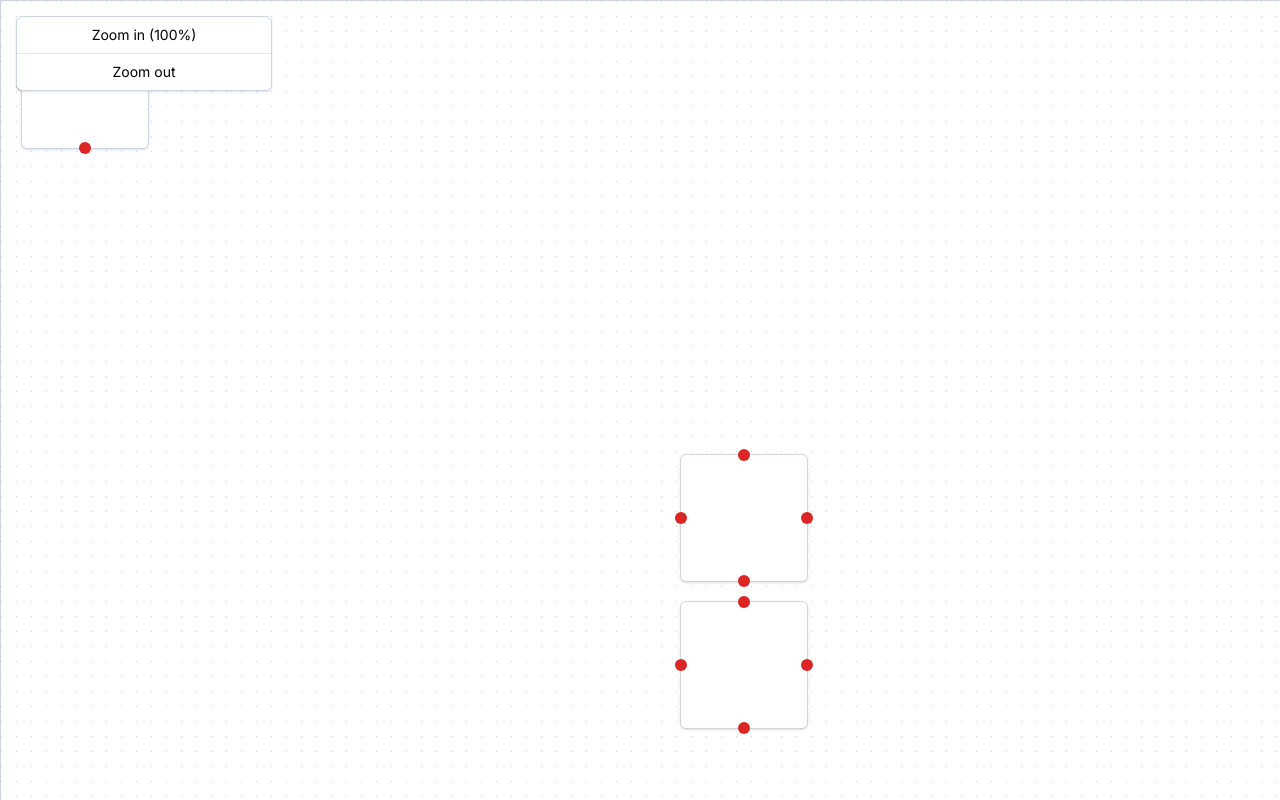
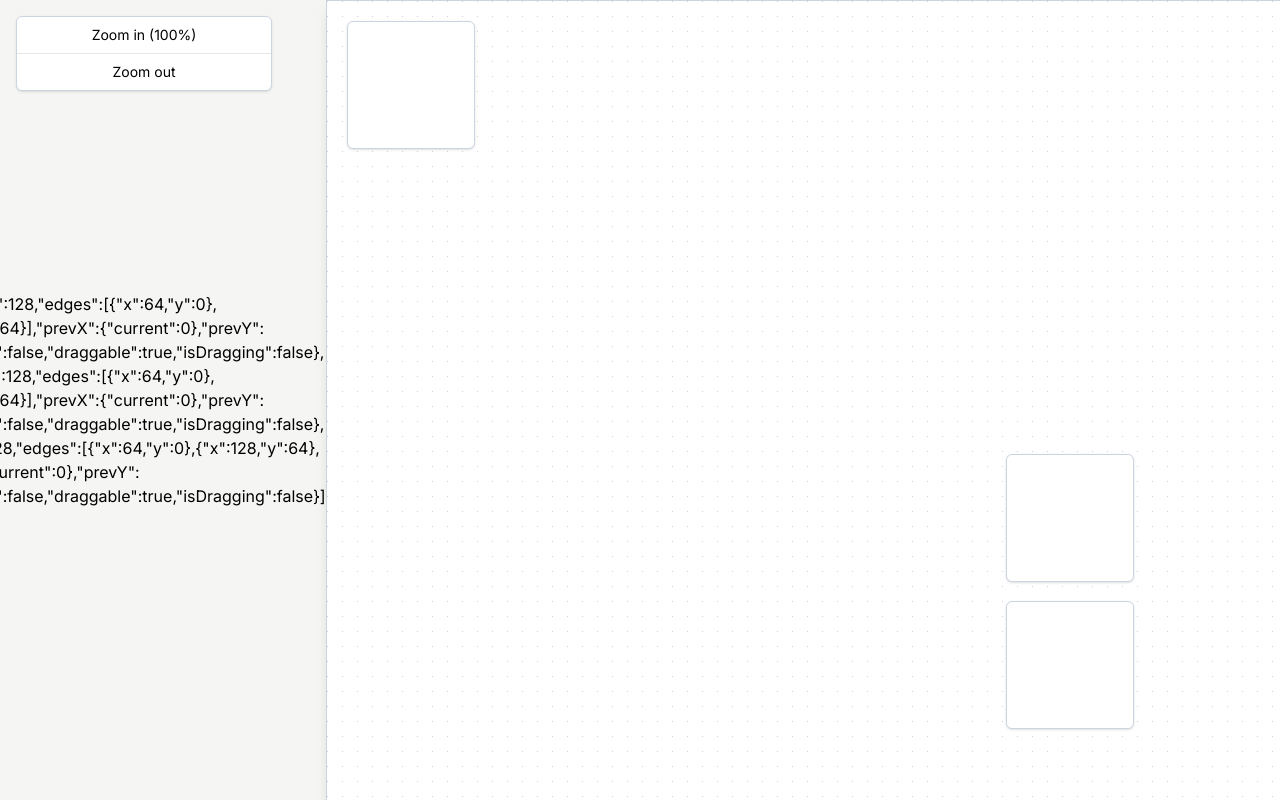
Before and after one commit to noahskorner/cogent-chart, a Next.js app: page / in a window 1280 px wide. Built offline with nearby package versions, Linux system fonts and the light colour scheme.

Commit message:
Added basic resize events.

```diff
--- a/src/components/edge.tsx
+++ b/src/components/edge.tsx
@@ -1,5 +1,5 @@
-import { IPoint } from "../contexts/nodes-context";
 import useLines from "../hooks/use-lines";
+import { IPoint } from "../hooks/use-node";
 
 interface EdgeProps {
   nodeId: number;
--- a/src/components/graph.tsx
+++ b/src/components/graph.tsx
@@ -1,6 +1,7 @@
 import { ReactNode } from "react";
 import useGraph from "../hooks/use-graph";
 import useLines from "../hooks/use-lines";
+import useNodes from "../hooks/use-nodes";
 import useWindow from "../hooks/use-window";
 import Line from "./line";
 import Node from "./node";
@@ -18,8 +19,11 @@ const GraphContainer = ({ children }: GraphContainerProps) => {
   const { widthStyle: windowWidthStyle, heightStyle: windowHeightStyle } =
     useWindow();
   const { height, width, zoom } = useGraph();
+  const { nodes } = useNodes();
 
   return (
+    <>
+      {JSON.stringify(nodes)}
       <div
         style={{
           maxWidth: windowWidthStyle,
@@ -59,6 +63,7 @@ const GraphContainer = ({ children }: GraphContainerProps) => {
           {children}
         </div>
       </div>
+    </>
   );
 };
 
--- a/src/components/node.tsx
+++ b/src/components/node.tsx
@@ -1,7 +1,8 @@
-import { DragEvent, useCallback, useEffect, useRef } from "react";
+import { DragEvent, useEffect, useRef } from "react";
 import useNode from "../hooks/use-node";
 import useNodes from "../hooks/use-nodes";
 import Edge from "./edge";
+import Resize from "./resize";
 
 interface NodeProps {
   id: number;
@@ -10,66 +11,131 @@ interface NodeProps {
 }
 
 const Node = ({ id, initialX, initialY }: NodeProps) => {
-  const { updateNode } = useNodes();
+  const executedRef = useRef(false);
+  const { addNode, updateNode } = useNodes();
+  const node = useNode({ id, initialX, initialY });
   const {
     x,
     y,
+    width,
+    height,
     nodeRef,
-    height,
-    width,
     edges,
     draggable,
     isDragging,
+    isFocused,
+    isHovered,
+    setWidth,
+    setHeight,
+    setIsHovered,
+    setIsFocused,
     setIsDragging,
     setPrevPosition,
-    setPositionInGraph,
-  } = useNode({ initialX, initialY });
+    setPosition,
+  } = node;
 
+  const onFocus = () => {
+    setIsFocused(true);
+  };
+  const onBlur = () => {
+    setIsFocused(false);
+  };
+  const onHover = () => {
+    setIsHovered(true);
+  };
+  const onMouseLeave = () => {
+    setIsHovered(false);
+  };
   const onDragStart = (e: DragEvent<HTMLDivElement>) => {
     setIsDragging(true);
     setPrevPosition(e.clientX, e.clientY);
   };
   const onDragOver = (e: DragEvent<HTMLDivElement>) => {
-    setPositionInGraph(e.clientX, e.clientY);
+    setPosition(e.clientX, e.clientY);
   };
   const onDragEnd = (e: DragEvent<HTMLDivElement>) => {
     setIsDragging(false);
   };
 
   useEffect(() => {
-    updateNode({
-      id,
-      x,
-      y,
-      height,
-      width,
-      nodeRef,
-      edges,
-    });
+    if (executedRef.current) return;
+
+    addNode(node);
+    executedRef.current = true;
     // eslint-disable-next-line react-hooks/exhaustive-deps
-  }, [x, y, height, width, nodeRef]);
+  }, []);
+
+  useEffect(() => {
+    updateNode(node);
+    // eslint-disable-next-line react-hooks/exhaustive-deps
+  }, [x, y, width, height]);
 
   return (
     <>
       <div
-        className={`${
-          isDragging ? "opacity-0" : ""
-        } w-32 h-32 border rounded-md bg-white absolute border-slate-300 shadow cursor-move z-1 focus:ring-1 focus:ring-blue-300`}
+        style={{
+          top: `${y}px`,
+          left: `${x}px`,
+          width: `${width}px`,
+          height: `${height}px`,
+        }}
+        className={`${isDragging ? "opacity-0" : ""} rounded-md absolute z-1`}
+        onFocus={onFocus}
+        onMouseOver={onHover}
+        onMouseLeave={onMouseLeave}
+        onBlur={onBlur}
         onDragStart={onDragStart}
         onDragOver={onDragOver}
         onDragEnd={onDragEnd}
-        style={{ top: `${y}px`, left: `${x}px` }}
         draggable={draggable}
         tabIndex={0}
         ref={nodeRef}
       >
-        {edges.map((edge, index) => {
-          return <Edge key={index} nodeId={id} edge={edge} index={index} />;
-        })}
+        <Resize
+          draggable={draggable}
+          width={width}
+          height={height}
+          setWidth={setWidth}
+          setHeight={setHeight}
+        />
+        <div
+          className={`${
+            isFocused || isHovered ? "ring-1 ring-blue-300" : ""
+          } w-full h-full border rounded-md bg-white border-slate-300 shadow cursor-move relative z-1`}
+        >
+          {isHovered || isFocused
+            ? edges.map((edge, index) => {
+                return (
+                  <Edge key={index} nodeId={id} edge={edge} index={index} />
+                );
+              })
+            : null}
+        </div>
       </div>
       {isDragging && (
-        <div style={{ top: `${y}px`, left: `${x}px` }} className="absolute">
-          weeeee {x} {y}
+        <div
+          style={{
+            top: `${y}px`,
+            left: `${x}px`,
+            width: `${width}px`,
+            height: `${height}px`,
+          }}
+          className="rounded-md absolute z-1 pointer-events-none"
+          draggable={false}
+        >
+          <div
+            className={`${
+              isFocused || isHovered ? "ring-1 ring-blue-300" : ""
+            } w-full h-full border rounded-md bg-white border-slate-300 shadow cursor-move relative z-1`}
+          >
+            {isHovered || isFocused
+              ? edges.map((edge, index) => {
+                  return (
+                    <Edge key={index} nodeId={id} edge={edge} index={index} />
+                  );
+                })
+              : null}
+          </div>
         </div>
       )}
     </>
--- /dev/null
+++ b/src/components/resize.tsx
@@ -0,0 +1,82 @@
+import {
+  Dispatch,
+  DragEvent,
+  SetStateAction,
+  useEffect,
+  useRef,
+  useState,
+} from "react";
+
+interface ResizeProps {
+  draggable: boolean;
+  width: number;
+  height: number;
+  setWidth: Dispatch<SetStateAction<number>>;
+  setHeight: Dispatch<SetStateAction<number>>;
+}
+
+const Resize = ({
+  draggable,
+  width,
+  height,
+  setWidth,
+  setHeight,
+}: ResizeProps) => {
+  const initialWidth = useRef<number>(width);
+  const initialHeight = useRef<number>(height);
+  const [startX, setStartX] = useState<number | null>(null);
+  const [startY, setStartY] = useState<number | null>(null);
+  const [endX, setEndX] = useState<number | null>(null);
+  const [endY, setEndY] = useState<number | null>(null);
+
+  const setStart = (x: number | null, y: number | null) => {
+    setStartX(x);
+    setStartY(y);
+  };
+  const setEnd = (x: number | null, y: number | null) => {
+    setEndX(x);
+    setEndY(y);
+  };
+
+  const onDragStart = (e: DragEvent<HTMLDivElement>) => {
+    setStart(e.clientX, e.clientY);
+  };
+  const onDrag = (e: DragEvent<HTMLDivElement>) => {
+    setEnd(e.clientX, e.clientY);
+  };
+  const onDragEnd = (e: DragEvent<HTMLDivElement>) => {
+    setStart(null, null);
+    setEnd(null, null);
+  };
+
+  useEffect(() => {
+    if (startX != null && startY != null && endX != null && endY != null) {
+      setWidth(initialWidth.current + (endX - startX));
+      setHeight(initialHeight.current + (endY - startY));
+    }
+  }, [endX, endY, setHeight, setWidth, startX, startY]);
+
+  return (
+    <>
+      <div
+        onDragStart={onDragStart}
+        onDrag={onDrag}
+        onDragEnd={onDragEnd}
+        style={{ width: `${width + 6}px` }}
+        className={`absolute top-0 -left-[3px] z-0 cursor-ew-resize  h-full`}
+        draggable={draggable}
+        tabIndex={0}
+      ></div>
+      <div
+        onDragStart={onDragStart}
+        onDrag={onDrag}
+        onDragEnd={onDragEnd}
+        style={{ height: `${height + 6}px` }}
+        draggable={draggable}
+        className={`absolute -top-[3px] left-0 z-0 cursor-ns-resize w-full`}
+      ></div>
+    </>
+  );
+};
+
+export default Resize;
--- a/src/contexts/line-context.tsx
+++ b/src/contexts/line-context.tsx
@@ -26,8 +26,6 @@ interface ILinesProvider {
 export const LinesProvider = ({ children }: ILinesProvider) => {
   const [lines, setLines] = useState<ILine[]>(defaultValues.lines);
   const [queue, setQueue] = useState<{ nodeId: number; edge: number }[]>([]);
-  const waitingNode = useRef<number | null>(null);
-  const waitingEdge = useRef<number | null>(null);
 
   const addLine = (nodeId: number, index: number) => {
     setQueue((prev) => [...prev, { nodeId, edge: index }]);
--- a/src/contexts/nodes-context.tsx
+++ b/src/contexts/nodes-context.tsx
@@ -1,30 +1,20 @@
-import { createContext, ReactNode, useState } from "react";
-
-export interface IPoint {
-  x: number;
-  y: number;
-}
-
-interface INode {
-  id: number;
-  x: number;
-  y: number;
-  height: number;
-  width: number;
-  nodeRef: (node: HTMLDivElement) => void;
-  edges: IPoint[];
-}
+import {
+  createContext,
+  Dispatch,
+  ReactNode,
+  SetStateAction,
+  useState,
+} from "react";
+import { INode } from "../hooks/use-node";
 
 interface INodesContext {
   nodes: INode[];
-  updateNode: (node: INode) => void;
-  findNode: (id: number) => INode | null;
+  setNodes: Dispatch<SetStateAction<INode[]>>;
 }
 
 const defaultValues = {
   nodes: [],
-  updateNode: () => {},
-  findNode: () => null,
+  setNodes: () => {},
 };
 
 export const NodesContext = createContext<INodesContext>(defaultValues);
@@ -36,18 +26,8 @@ interface INodesProvider {
 export const NodesProvider = ({ children }: INodesProvider) => {
   const [nodes, setNodes] = useState<INode[]>(defaultValues.nodes);
 
-  const updateNode = (node: INode) => {
-    setNodes((prev) => {
-      return [...prev.filter((e) => e.id !== node.id), node];
-    });
-  };
-
-  const findNode = (id: number) => {
-    return nodes.find((e) => e.id === id) ?? null;
-  };
-
   return (
-    <NodesContext.Provider value={{ nodes, updateNode, findNode }}>
+    <NodesContext.Provider value={{ nodes, setNodes }}>
       {children}
     </NodesContext.Provider>
   );
--- a/src/hooks/use-node.ts
+++ b/src/hooks/use-node.ts
@@ -1,22 +1,64 @@
-import { useCallback, useRef, useState } from "react";
+import {
+  Dispatch,
+  MutableRefObject,
+  SetStateAction,
+  useCallback,
+  useRef,
+  useState,
+} from "react";
+
+export interface INode {
+  id: number;
+  x: number;
+  y: number;
+  prevX: MutableRefObject<number>;
+  prevY: MutableRefObject<number>;
+  height: number;
+  width: number;
+  nodeRef: (node: HTMLDivElement) => void;
+  edges: IPoint[];
+  isFocused: boolean;
+  isHovered: boolean;
+  draggable: boolean;
+  isDragging: boolean;
+  setWidth: Dispatch<SetStateAction<number>>;
+  setHeight: Dispatch<SetStateAction<number>>;
+  setIsFocused: Dispatch<SetStateAction<boolean>>;
+  setIsHovered: Dispatch<SetStateAction<boolean>>;
+  setIsDragging: Dispatch<SetStateAction<boolean>>;
+  setPrevPosition: (clientX: number, clientY: number) => void;
+  setPosition: (clientX: number, clientY: number) => void;
+}
+
+export interface IPoint {
+  x: number;
+  y: number;
+}
 
 const defaultValues = {
+  z: 0,
+  width: 128,
+  height: 128,
   prevX: 0,
   prevY: 0,
+  isFocused: false,
+  isHovered: false,
   draggable: true,
   isDragging: false,
 };
 
 interface UseNodeOptions {
+  id: number;
   initialX: number;
   initialY: number;
 }
 
-const useNode = ({ initialX, initialY }: UseNodeOptions) => {
+const useNode = ({ id, initialX, initialY }: UseNodeOptions): INode => {
   const [x, setX] = useState<number>(initialX);
   const [y, setY] = useState<number>(initialY);
-  const [width, setWidth] = useState<number>(0);
-  const [height, setHeight] = useState<number>(0);
+  const [z, setZ] = useState<number>(defaultValues.z);
+  const [width, setWidth] = useState<number>(defaultValues.width);
+  const [height, setHeight] = useState<number>(defaultValues.height);
   const nodeRef = useCallback((node: HTMLDivElement) => {
     if (node != null) {
       setWidth(node.clientWidth);
@@ -31,6 +73,8 @@ const useNode = ({ initialX, initialY }: UseNodeOptions) => {
   ];
   const prevX = useRef<number>(defaultValues.prevX);
   const prevY = useRef<number>(defaultValues.prevY);
+  const [isFocused, setIsFocused] = useState<boolean>(defaultValues.isFocused);
+  const [isHovered, setIsHovered] = useState<boolean>(defaultValues.isHovered);
   const [draggable, setDraggable] = useState<boolean>(defaultValues.draggable);
   const [isDragging, setIsDragging] = useState<boolean>(
     defaultValues.isDragging
@@ -40,13 +84,11 @@ const useNode = ({ initialX, initialY }: UseNodeOptions) => {
     setX((prev) => prev + moveX);
     setY((prev) => prev + moveY);
   };
-
   const setPrevPosition = (clientX: number, clientY: number) => {
     prevX.current = clientX;
     prevY.current = clientY;
   };
-
-  const setPositionInGraph = (clientX: number, clientY: number) => {
+  const setPosition = (clientX: number, clientY: number) => {
     const moveX = clientX - prevX.current;
     const moveY = clientY - prevY.current!;
 
@@ -55,6 +97,7 @@ const useNode = ({ initialX, initialY }: UseNodeOptions) => {
   };
 
   return {
+    id,
     x,
     y,
     nodeRef,
@@ -63,11 +106,17 @@ const useNode = ({ initialX, initialY }: UseNodeOptions) => {
     edges,
     prevX,
     prevY,
+    isFocused,
+    isHovered,
     draggable,
     isDragging,
+    setWidth,
+    setHeight,
+    setIsFocused,
+    setIsHovered,
     setIsDragging,
     setPrevPosition,
-    setPositionInGraph,
+    setPosition,
   };
 };
 
--- a/src/hooks/use-nodes.ts
+++ b/src/hooks/use-nodes.ts
@@ -1,8 +1,34 @@
 import { useContext } from "react";
 import { NodesContext } from "../contexts/nodes-context";
+import { INode } from "./use-node";
 
 const useNodes = () => {
-  return useContext(NodesContext);
+  const nodesContext = useContext(NodesContext);
+  const { nodes, setNodes } = nodesContext;
+
+  const addNode = (node: INode) => {
+    setNodes((prev) => {
+      if (prev.some((e) => e.id === node.id)) return prev;
+      return [...prev, node];
+    });
+  };
+
+  const updateNode = (node: INode) => {
+    setNodes((prev) => {
+      return [...prev.filter((e) => e.id !== node.id), node];
+    });
+  };
+
+  const findNode = (id: number) => {
+    return nodes.find((e) => e.id === id) ?? null;
+  };
+
+  return {
+    ...nodesContext,
+    addNode,
+    updateNode,
+    findNode,
+  };
 };
 
 export default useNodes;
--- a/src/pages/index.tsx
+++ b/src/pages/index.tsx
@@ -5,6 +5,7 @@ import { GraphProvider } from "../contexts/graph-context";
 import Sidebar from "../components/sidebar";
 import { NodesProvider } from "../contexts/nodes-context";
 import { LinesProvider } from "../contexts/line-context";
+import useNodes from "../hooks/use-nodes";
 
 const Home: NextPage = () => {
   const { widthStyle, heightStyle } = useWindow();
```
Lines whose indentation alone changed are shown as unchanged.
